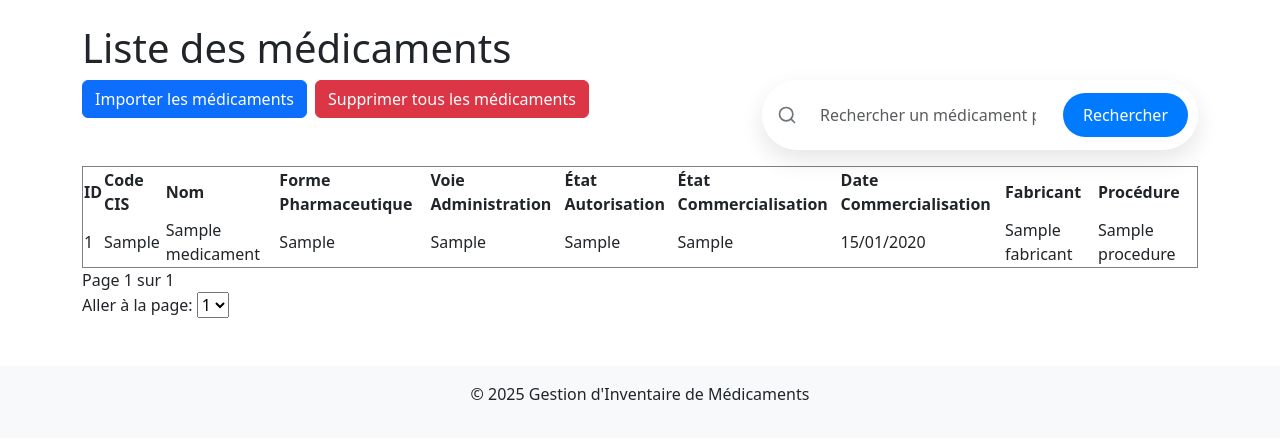
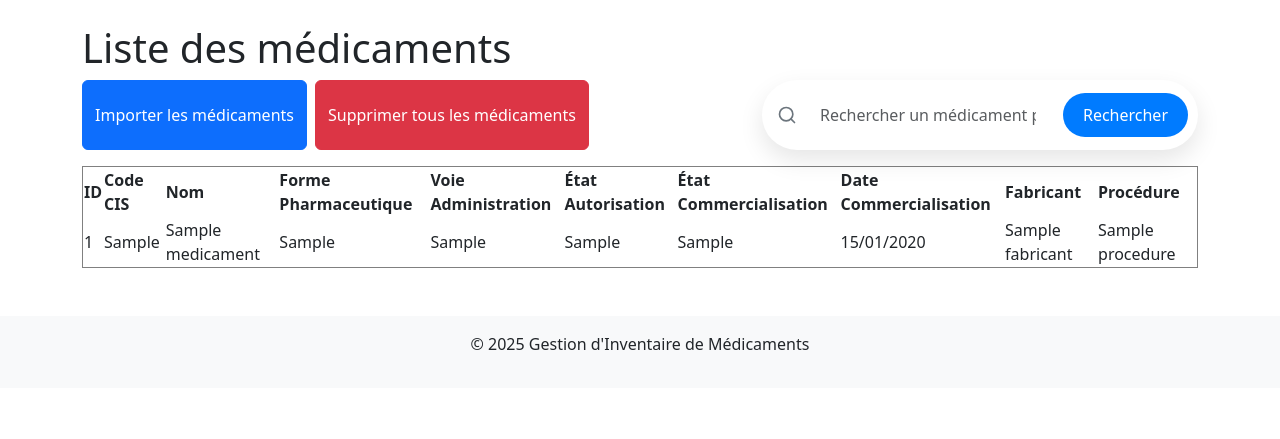
Before and after one commit to fbotel17/GIMProject, a Symfony app: template app/templates/medicament/index.html.twig in a window 1280 px wide. Shown: the part 56-495 px from the top of the page. Run offline with Twig, Linux system fonts and the light colour scheme; the template is opened without the code that fills it: most values are stand-ins (such as "Sample title", 1, 10 or a date in 2020); some libraries are stand-ins or nearby versions.

Commit message:
modal import sup table medic

```diff
--- a/app/templates/medicament/index.html.twig
+++ b/app/templates/medicament/index.html.twig
@@ -14,25 +14,13 @@
 		{% endfor %}
 	{% endfor %}
 
-	<div
-		class="d-flex justify-content-between mb-3">
-		<!-- Conteneur des boutons à gauche -->
+	<div class="d-flex justify-content-between mb-3">
 		<div class="d-flex">
-			<form method="get" action="{{ path('import_medicaments') }}" class="me-2">
-				<button id="import-button" class="btn btn-primary">Importer les médicaments</button>
-			</form>
-
-			<form method="get" action="{{ path('delete_medicaments') }}">
-				<button id="delete-button" class="btn btn-danger">Supprimer tous les médicaments</button>
-			</form>
+			<button id="import-button" class="btn btn-primary" data-bs-toggle="modal" data-bs-target="#importModal">Importer les médicaments</button>
+			<button id="delete-button" class="btn btn-danger ms-2" data-bs-toggle="modal" data-bs-target="#deleteModal">Supprimer tous les médicaments</button>
 		</div>
-
-		<!-- Zone de recherche à droite -->
 		<form method="get" action="{{ path('app_medicament') }}" class="d-flex">
-			<div
-				class="search-container position-relative">
-				<!-- Formulaire parent avec flexbox -->
-				<div class="d-flex align-items-center w-100">
+			<div class="search-container position-relative d-flex align-items-center w-100">
 				<svg xmlns="http://www.w3.org/2000/svg" width="20" height="20" viewbox="0 0 24 24" fill="none" stroke="currentColor" stroke-width="2" stroke-linecap="round" stroke-linejoin="round" class="search-icon feather feather-search">
 					<circle cx="11" cy="11" r="8"></circle>
 					<line x1="21" y1="21" x2="16.65" y2="16.65"></line>
@@ -40,17 +28,10 @@
 				<input class="form-control search-input ps-5" value="{{ searchTerm }}" type="search" name="search" placeholder="Rechercher un médicament par nom" aria-label="Search">
 				<button class="btn btn-search ms-auto" type="submit">Rechercher</button>
 			</div>
-			</div>
 		</form>
 	</div>
 
-
-	<div
-		id="medicaments-table">
-
-		<!-- Formulaire de recherche -->
-
-
+	<div id="medicaments-table">
 		<table border="1">
 			<thead>
 				<tr>
@@ -83,30 +64,7 @@
 				{% endfor %}
 			</tbody>
 		</table>
-
-		<div>
-			{% if currentPage > 1 %}
-				<a href="{{ path('app_medicament', {page: currentPage - 1, search: searchTerm}) }}">Précédent</a>
-			{% endif %}
-
-			Page
-			{{ currentPage }}
-			sur
-			{{ totalPages }}
-
-			{% if currentPage < totalPages %}
-				<a href="{{ path('app_medicament', {page: currentPage + 1, search: searchTerm}) }}">Suivant</a>
-			{% endif %}
 	</div>
 
-		<div>
-			<form method="get" action="{{ path('app_medicament') }}">
-				<label for="page_select">Aller à la page:</label>
-				<select id="page_select" name="page" onchange="this.form.submit()">
-					{% for i in 1..totalPages %}
-						<option value="{{ i }}" {% if i == currentPage %} selected {% endif %}>{{ i }}</option>
-					{% endfor %}
-				</select>
-			</form>
-		</div>
+	{% include 'modals/medicament_modals.html.twig' %}
 {% endblock %}
--- /dev/null
+++ b/app/templates/modals/medicament_modals.html.twig
@@ -0,0 +1,38 @@
+<!-- modals/medicament_modals.html.twig -->
+
+<!-- Modal de confirmation pour l'importation des médicaments -->
+	<div class="modal fade" id="importModal" tabindex="-1" aria-labelledby="importModalLabel" aria-hidden="true"> <div class="modal-dialog">
+		<div class="modal-content">
+			<div class="modal-header">
+				<h5 class="modal-title" id="importModalLabel">Confirmation d'importation</h5>
+				<button type="button" class="btn-close" data-bs-dismiss="modal" aria-label="Close"></button>
+			</div>
+			<div class="modal-body">
+				Êtes-vous sûr de vouloir importer les médicaments ?
+			</div>
+			<div class="modal-footer">
+				<button type="button" class="btn btn-secondary" data-bs-dismiss="modal">Annuler</button>
+				<a href="{{ path('import_medicaments') }}" class="btn btn-primary">Confirmer</a>
+			</div>
+		</div>
+	</div>
+</div>
+
+<!-- Modal de confirmation pour la suppression des médicaments -->
+<div class="modal fade" id="deleteModal" tabindex="-1" aria-labelledby="deleteModalLabel" aria-hidden="true">
+	<div class="modal-dialog">
+		<div class="modal-content">
+			<div class="modal-header">
+				<h5 class="modal-title" id="deleteModalLabel">Confirmation de suppression</h5>
+				<button type="button" class="btn-close" data-bs-dismiss="modal" aria-label="Close"></button>
+			</div>
+			<div class="modal-body">
+				Êtes-vous sûr de vouloir supprimer tous les médicaments ? Cette action est irréversible.
+			</div>
+			<div class="modal-footer">
+				<button type="button" class="btn btn-secondary" data-bs-dismiss="modal">Annuler</button>
+				<a href="{{ path('delete_medicaments') }}" class="btn btn-danger">Supprimer</a>
+			</div>
+		</div>
+	</div>
+</div>
```
Lines whose indentation alone changed are shown as unchanged.
